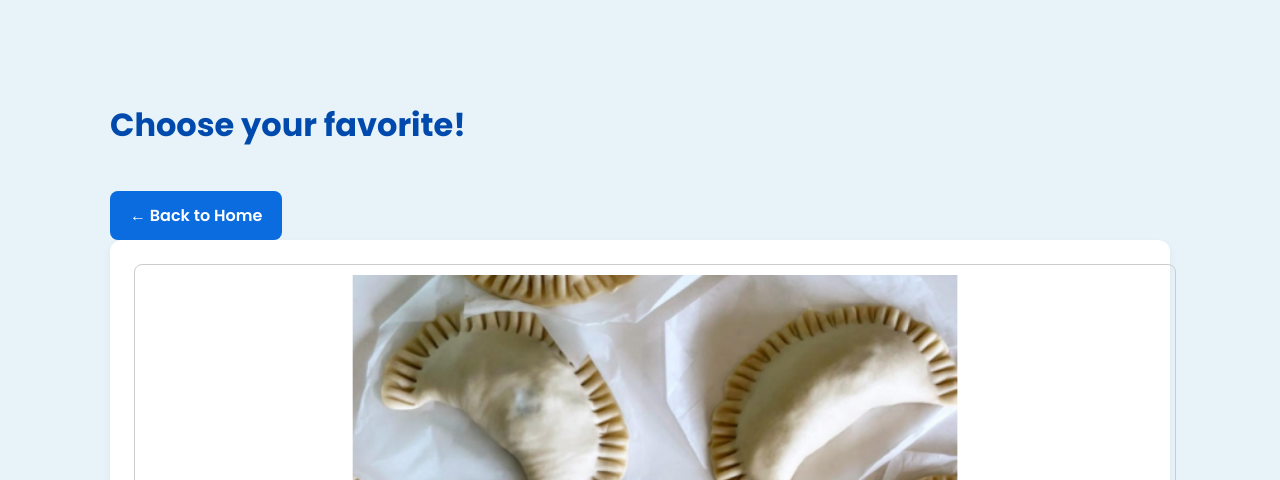
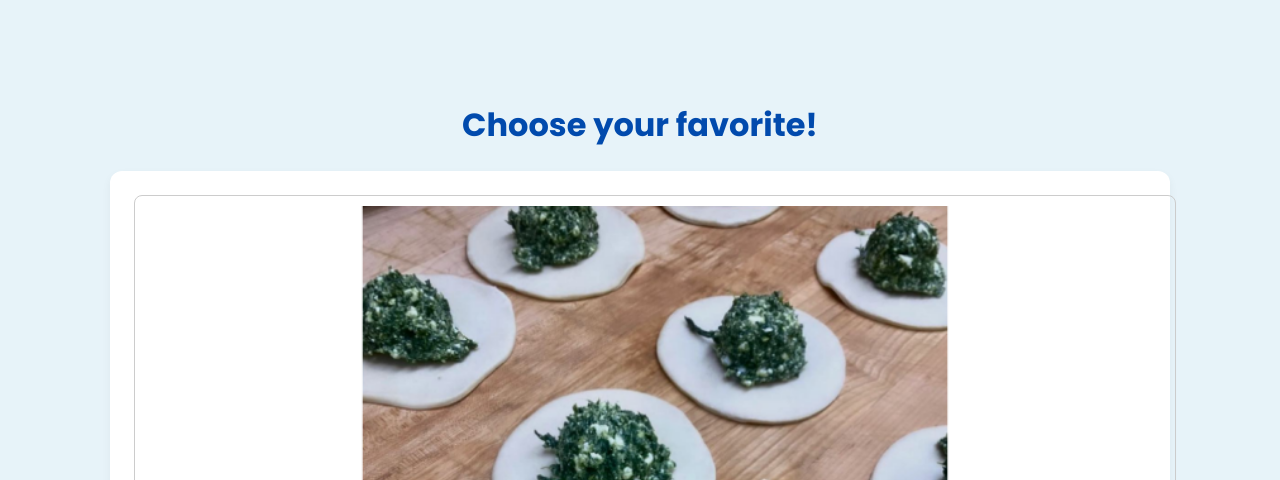
Before and after one commit to tinchogurman/flask-empanadas, a Flask app: page /votar in a window 1280 px wide. Shown: the part 128-608 px from the top of the page. Run offline with Flask 3, Linux system fonts and the light colour scheme.

Commit message:
cambios en el index

```diff
--- a/templates/index.html
+++ b/templates/index.html
@@ -2,9 +2,7 @@
 {% block content %}
 
 <div class="container">
-    <h1>Choose your favorite!</h1>
-
-    <a href="/" class="home-button">← Back to Home</a>
+    <h1 style="text-align: center;">Choose your favorite!</h1>
 
     <div class="gallery-row">
         {% for img in images %}
```
Also changed, not shown: static/images/empanadas/BeyondBeef.png (deleted), static/images/empanadas/Mushrooms&Leeks.png (deleted), static/images/empanadas/SpicyCorn.png (deleted).
